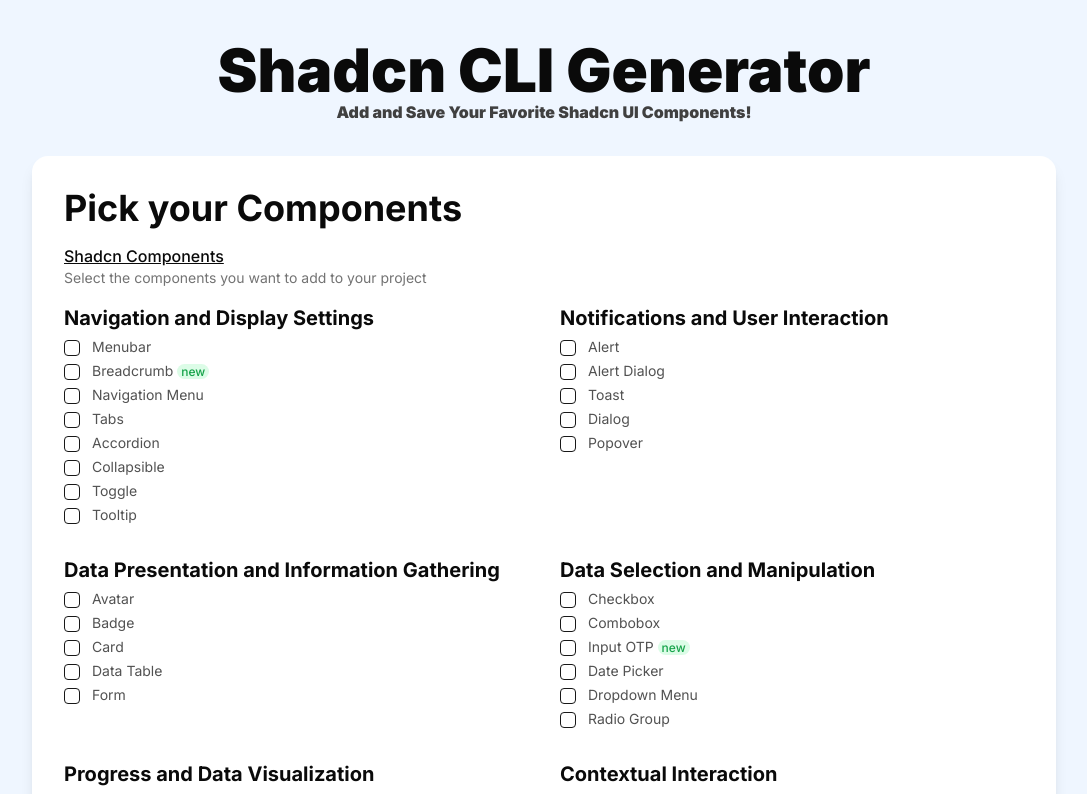
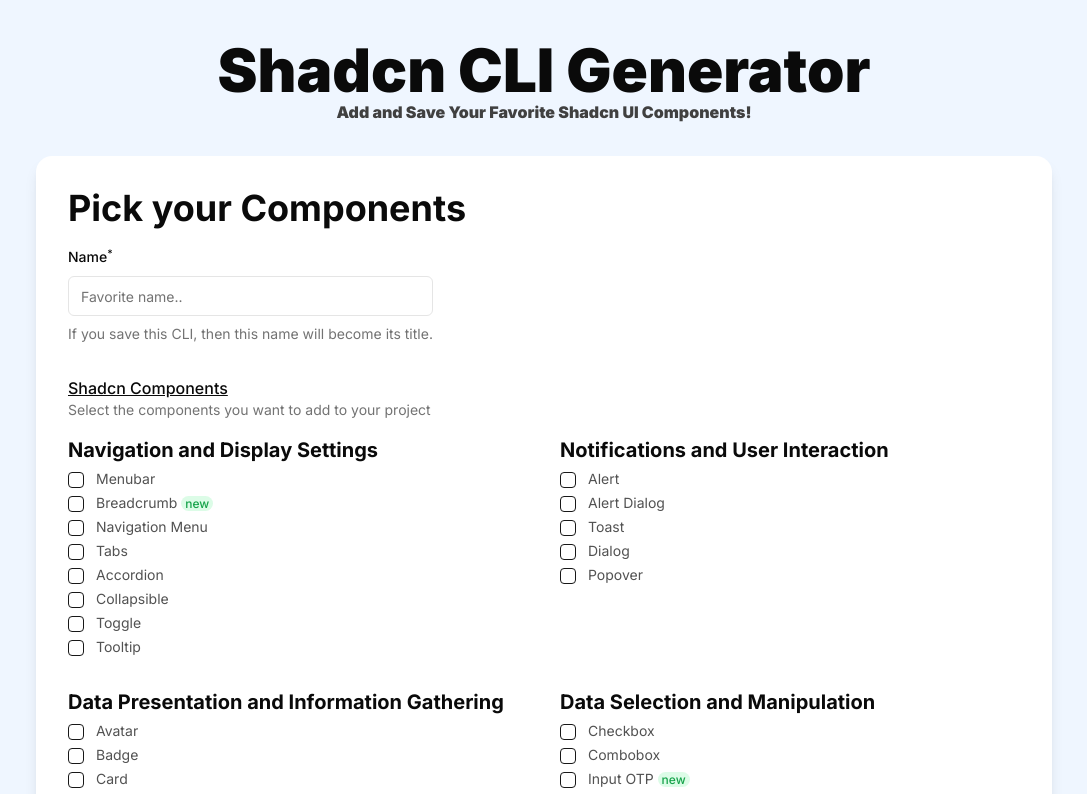
Before and after one commit to agusTrih/Shadcn-cli-generator, a Next.js app: page / in a window 1280 px wide. Shown: the top 794 px of the page, without its empty margins (96-1183 px from the left). Built offline with nearby package versions, Linux system fonts and the light colour scheme.

Commit message:
fix: process algorithm to add favorite

```diff
--- a/src/app/page.tsx
+++ b/src/app/page.tsx
@@ -4,7 +4,7 @@
 export default function Home() {
 	return (
 		<div className='bg-blue-50 min-h-screen py-10'>
-			<div className='max-w-5xl mx-auto'>
+			<div className='max-w-xl  md:max-w-4xl lg:max-w-5xl mx-auto'>
 				<div className='max-w-3xl mx-auto mb-8'>
 					<h1 className='text-6xl font-black text-center '>
 						Shadcn CLI Generator
@@ -25,7 +25,7 @@
 					</div> */}
 				</div>
 				{/* section form */}
-				<div className='  bg-white p-8 rounded-2xl shadow-lg'>
+				<div className='  bg-white p-4 md:p-8 mx-1 rounded-2xl shadow-lg'>
 					<h2 className='mb-4 text-4xl font-bold'> Pick your Components</h2>
 					<FormGenerateCode />
 				</div>
--- a/src/components/FormGenerateCode.tsx
+++ b/src/components/FormGenerateCode.tsx
@@ -17,28 +17,57 @@
 } from "@/components/ui/form";
 import { componentsList } from "@/data/componentList";
 import PopUpCopy from "./PopUpCopy";
+import { Input } from "./ui/input";
+import { useState } from "react";
 
 const FormSchema = z.object({
 	items: z.array(z.string()).refine((value) => value.some((item) => item), {
-		message: "You have to select at least one item.",
+		message: "You have to select at least one component.",
 	}),
+	name: z
+		.string()
+		.min(1, {
+			message: "Please fill out this field.",
+		})
+		.max(20, { message: "Maximum characters allowed: 20." }),
 });
 
 export default function FormGenerateCode() {
 	const form = useForm<z.infer<typeof FormSchema>>({
 		resolver: zodResolver(FormSchema),
 		defaultValues: {
+			name: "",
 			items: [],
 		},
 	});
+	const [isOpen, setIsOpen] = useState<boolean>(false);
 
 	function onSubmit(data: z.infer<typeof FormSchema>) {
-		alert(data?.items?.map((item: string) => <div key={item}> {item}</div>));
+		setIsOpen(true);
+		// alert(data?.items?.map((item: string) => <div key={item}> {item}</div>));
 	}
 
 	return (
 		<Form {...form}>
 			<form onSubmit={form.handleSubmit(onSubmit)} className='space-y-8'>
+				<FormField
+					control={form.control}
+					name='name'
+					render={({ field }) => (
+						<FormItem className='max-w-fit'>
+							<FormLabel>
+								Name<sup>*</sup>
+							</FormLabel>
+							<FormControl>
+								<Input placeholder='Favorite name..' {...field} />
+							</FormControl>
+							<FormDescription>
+								If you save this CLI, then this name will become its title.
+							</FormDescription>
+							<FormMessage />
+						</FormItem>
+					)}
+				/>
 				<FormField
 					control={form.control}
 					name='items'
@@ -62,7 +91,10 @@
 							<div className='grid grid-cols-2  md:gap-x-4 lg:gap-x-8  gap-y-6'>
 								{componentsList?.map((group) => {
 									return (
-										<div key={group?.id}>
+										<div
+											key={group?.id}
+											className='col-span-full md:col-span-1'
+										>
 											<h3 className='font-bold text-xl mb-2'>{group?.title}</h3>
 											<div>
 												{group?.components?.map((component) => {
@@ -123,12 +155,15 @@
 				/>
 				<div className='w-full flex justify-center'>
 					<PopUpCopy
-						title='Generate CLI Components'
-						items={form.watch("items")}
-					/>
-					{/* <Button type='submit' className=' w-fit'>
-							Add to Favorite
-						</Button> */}
+						isOpen={isOpen}
+						setIsOpen={setIsOpen}
+						name={form.getValues("name")}
+						items={form.getValues("items")}
+					>
+						<Button type='submit' className=' w-fit'>
+							Generate CLI Components
+						</Button>
+					</PopUpCopy>
 				</div>
 			</form>
 		</Form>
--- a/src/components/PopUpCopy.tsx
+++ b/src/components/PopUpCopy.tsx
@@ -1,5 +1,5 @@
 import { FC } from "react";
-import { Bookmark, Check, CheckCircle, Copy } from "lucide-react";
+import { Bookmark, Check, CheckCircle, Copy, X } from "lucide-react";
 
 import { Button } from "@/components/ui/button";
 import {
@@ -17,18 +17,31 @@
 import useCopyToClipboard from "@/hooks/useCopyToClipboard";
 
 interface PopUpCopyProps {
-	title: string;
 	items: string[];
+	name: string;
+	children: React.ReactNode;
+	isOpen: boolean;
+	setIsOpen: (isOpen: boolean) => void;
 }
 
-const PopUpCopy: FC<PopUpCopyProps> = ({ items, title }) => {
+const PopUpCopy: FC<PopUpCopyProps> = ({
+	items,
+
+	name,
+	children,
+	isOpen,
+	setIsOpen,
+}) => {
 	const { copyToClipboard, status } = useCopyToClipboard();
 
 	const codeCLI = `npx shadcn-ui@latest add ${items?.join(" ")}`;
+	console.log(isOpen, " cek isOpen");
+
 	return (
-		<Dialog>
+		<Dialog open={isOpen}>
 			<DialogTrigger asChild>
-				<Button>{title}</Button>
+				{children}
+				{/* <Button>{title}</Button> */}
 			</DialogTrigger>
 			<DialogContent className='sm:max-w-md'>
 				<DialogHeader>
@@ -42,8 +55,11 @@
 						<Label htmlFor='link' className='sr-only'>
 							Link
 						</Label>
-						<code className='bg-blue-100 p-4 rounded-md'>
-							npx shadcn-ui@latest add {items?.map((item) => `${item} `)}
+						<code className='bg-neutral-800 text-neutral-500 p-4 rounded-md relative'>
+							<div>
+								<span className='text-white'>npx</span> shadcn-ui@latest add{" "}
+								{items?.map((item) => `${item} `)}
+							</div>
 						</code>
 					</div>
 				</div>
@@ -78,6 +94,15 @@
 						<Bookmark className=' text-primary-foreground h-4 w-4' /> Add to
 						Favorite
 					</Button>
+					<button
+						onClick={() => {
+							setIsOpen(false);
+						}}
+						className='absolute right-4 top-4 rounded-sm opacity-70 ring-offset-background transition-opacity hover:opacity-100 focus:outline-none focus:ring-2 focus:ring-ring focus:ring-offset-2 disabled:pointer-events-none data-[state=open]:bg-accent data-[state=open]:text-muted-foreground'
+					>
+						<X className='h-4 w-4' />
+						<span className='sr-only'>Close</span>
+					</button>
 				</DialogFooter>
 			</DialogContent>
 		</Dialog>
--- a/src/components/ui/dialog.tsx
+++ b/src/components/ui/dialog.tsx
@@ -44,10 +44,10 @@
 			{...props}
 		>
 			{children}
-			<DialogPrimitive.Close className='absolute right-4 top-4 rounded-sm opacity-70 ring-offset-background transition-opacity hover:opacity-100 focus:outline-none focus:ring-2 focus:ring-ring focus:ring-offset-2 disabled:pointer-events-none data-[state=open]:bg-accent data-[state=open]:text-muted-foreground'>
+			{/* <DialogPrimitive.Close className='absolute right-4 top-4 rounded-sm opacity-70 ring-offset-background transition-opacity hover:opacity-100 focus:outline-none focus:ring-2 focus:ring-ring focus:ring-offset-2 disabled:pointer-events-none data-[state=open]:bg-accent data-[state=open]:text-muted-foreground'>
 				<X className='h-4 w-4' />
 				<span className='sr-only'>Close</span>
-			</DialogPrimitive.Close>
+			</DialogPrimitive.Close> */}
 		</DialogPrimitive.Content>
 	</DialogPortal>
 ));
```
